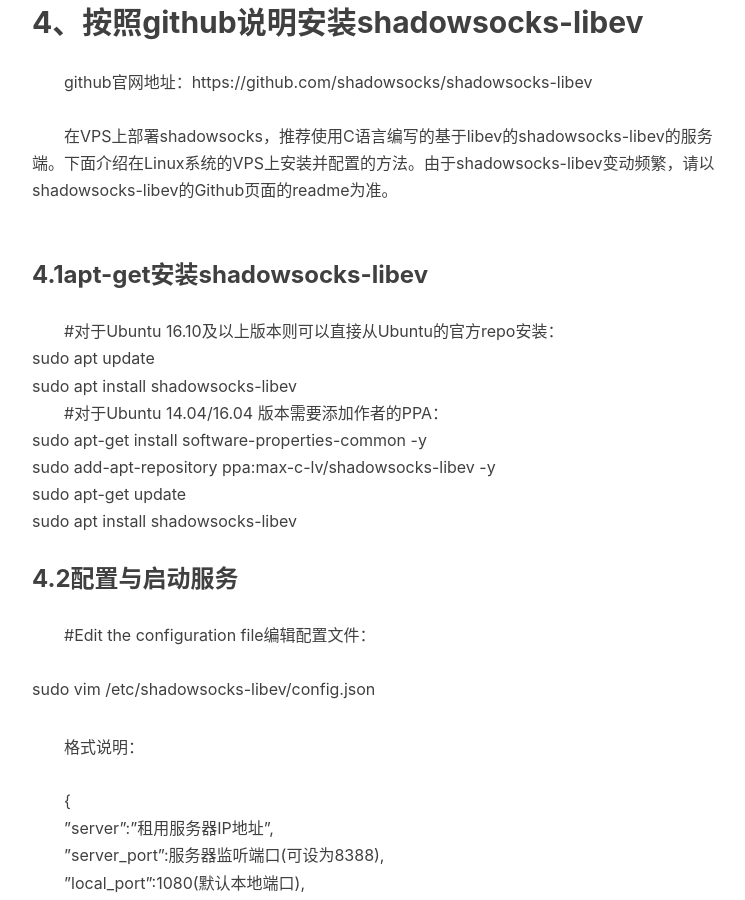
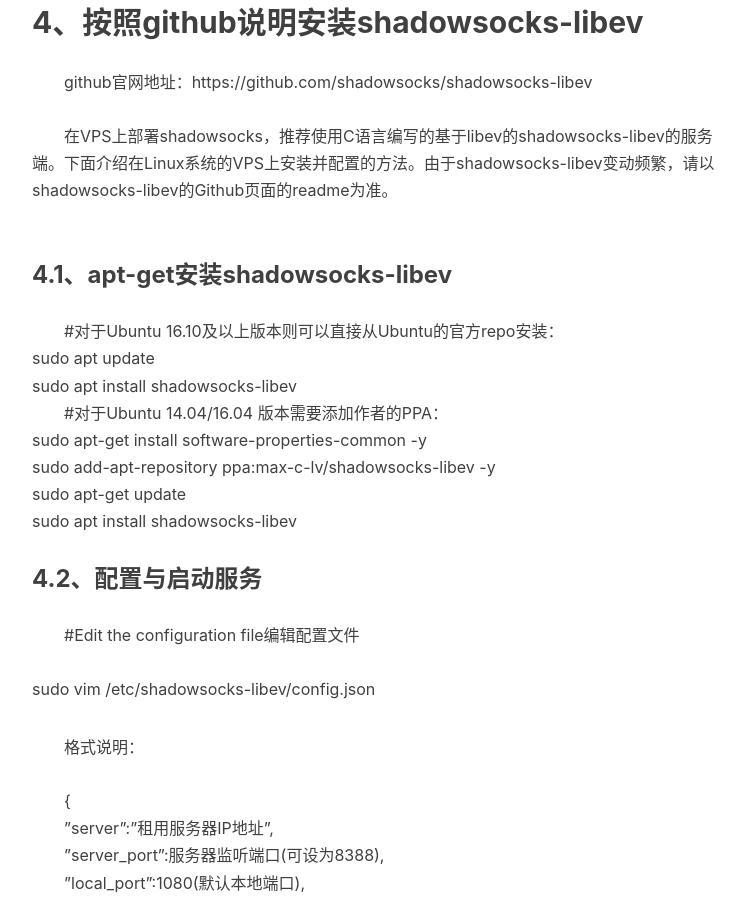
Before and after one commit to ARTAvrilLavigne/ARTAvrilLavigne.github.io, a Jekyll site: the page built from _posts/2017-10-31-shadowsocks.markdown, in a window 1280 px wide and 900 px high, scrolled down 3452 px. Shown: the whole window, without its empty margins (233-978 px from the left). Built offline with Jekyll 4.4.1, drawn with Linux system fonts in a browser that asks for light colours; nearby versions of some CDN libraries; comment, search, counter and statistics services are not loaded.

Commit message:
Update 2017-10-31-shadowsocks.markdown

```diff
--- a/_posts/2017-10-31-shadowsocks.markdown
+++ b/_posts/2017-10-31-shadowsocks.markdown
@@ -105,18 +105,18 @@
 ## 4、按照github说明安装shadowsocks-libev<br>
 　　github官网地址：https://github.com/shadowsocks/shadowsocks-libev <br>
 　　在VPS上部署shadowsocks，推荐使用C语言编写的基于libev的shadowsocks-libev的服务端。下面介绍在Linux系统的VPS上安装并配置的方法。由于shadowsocks-libev变动频繁，请以shadowsocks-libev的Github页面的readme为准。<br>
-### 4.1apt-get安装shadowsocks-libev<br>
+### 4.1、apt-get安装shadowsocks-libev<br>
 　　#对于Ubuntu 16.10及以上版本则可以直接从Ubuntu的官方repo安装：<br>
-    sudo apt update  <br>
-    sudo apt install shadowsocks-libev  <br>
-　　#对于Ubuntu 14.04/16.04 版本需要添加作者的PPA：  <br>
-    sudo apt-get install software-properties-common -y  <br>
-    sudo add-apt-repository ppa:max-c-lv/shadowsocks-libev -y  <br>
+    sudo apt update<br>
+    sudo apt install shadowsocks-libev<br>
+　　#对于Ubuntu 14.04/16.04 版本需要添加作者的PPA：<br>
+    sudo apt-get install software-properties-common -y<br>
+    sudo add-apt-repository ppa:max-c-lv/shadowsocks-libev -y<br>
     sudo apt-get update  <br>
-    sudo apt install shadowsocks-libev  <br>
-### 4.2配置与启动服务<br>
-　　#Edit the configuration file编辑配置文件：<br>
-    sudo vim /etc/shadowsocks-libev/config.json  <br>
+    sudo apt install shadowsocks-libev<br>
+### 4.2、配置与启动服务<br>
+　　#Edit the configuration file编辑配置文件<br>
+    sudo vim /etc/shadowsocks-libev/config.json<br>
 
 　　格式说明：<br>
 　　{  <br>
```
